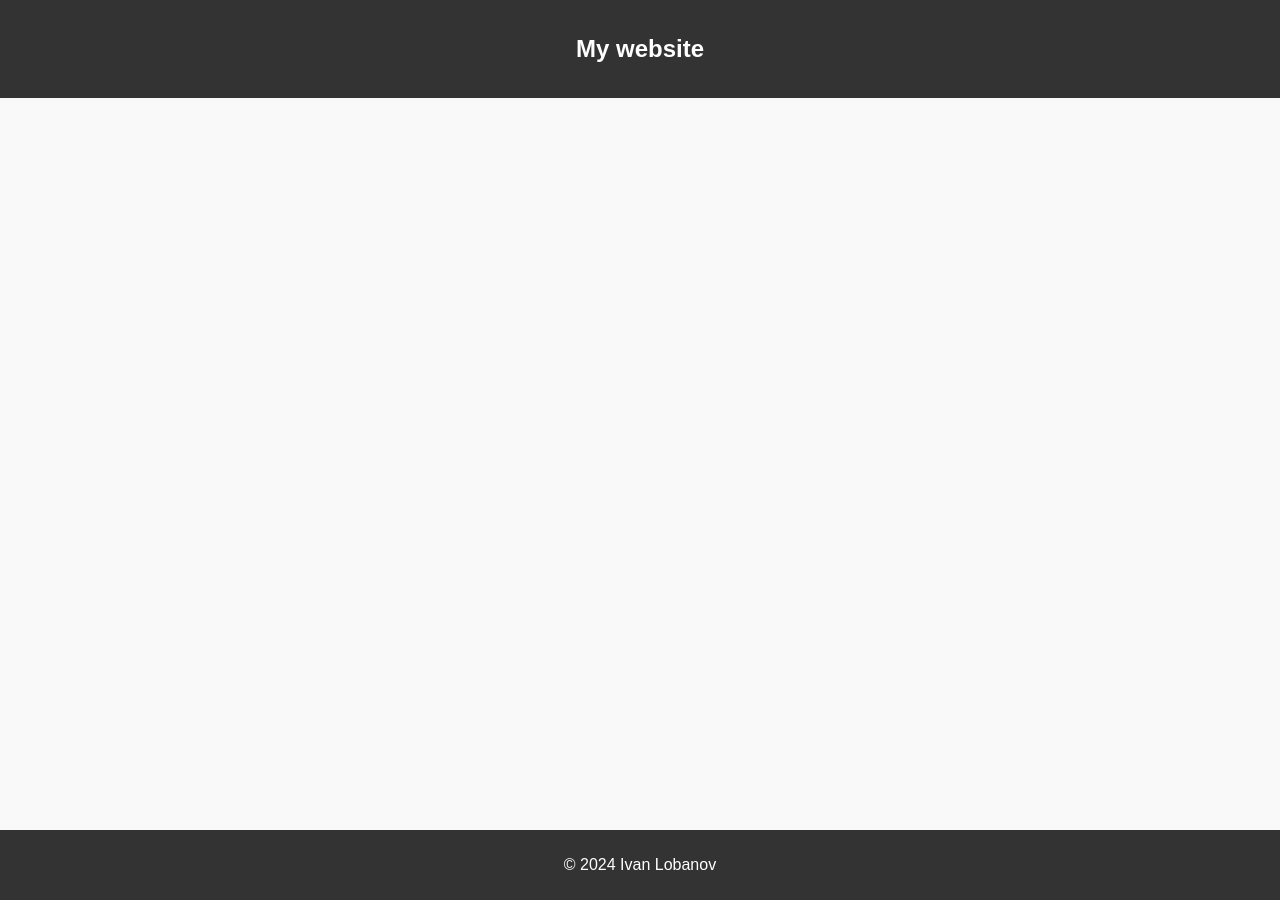
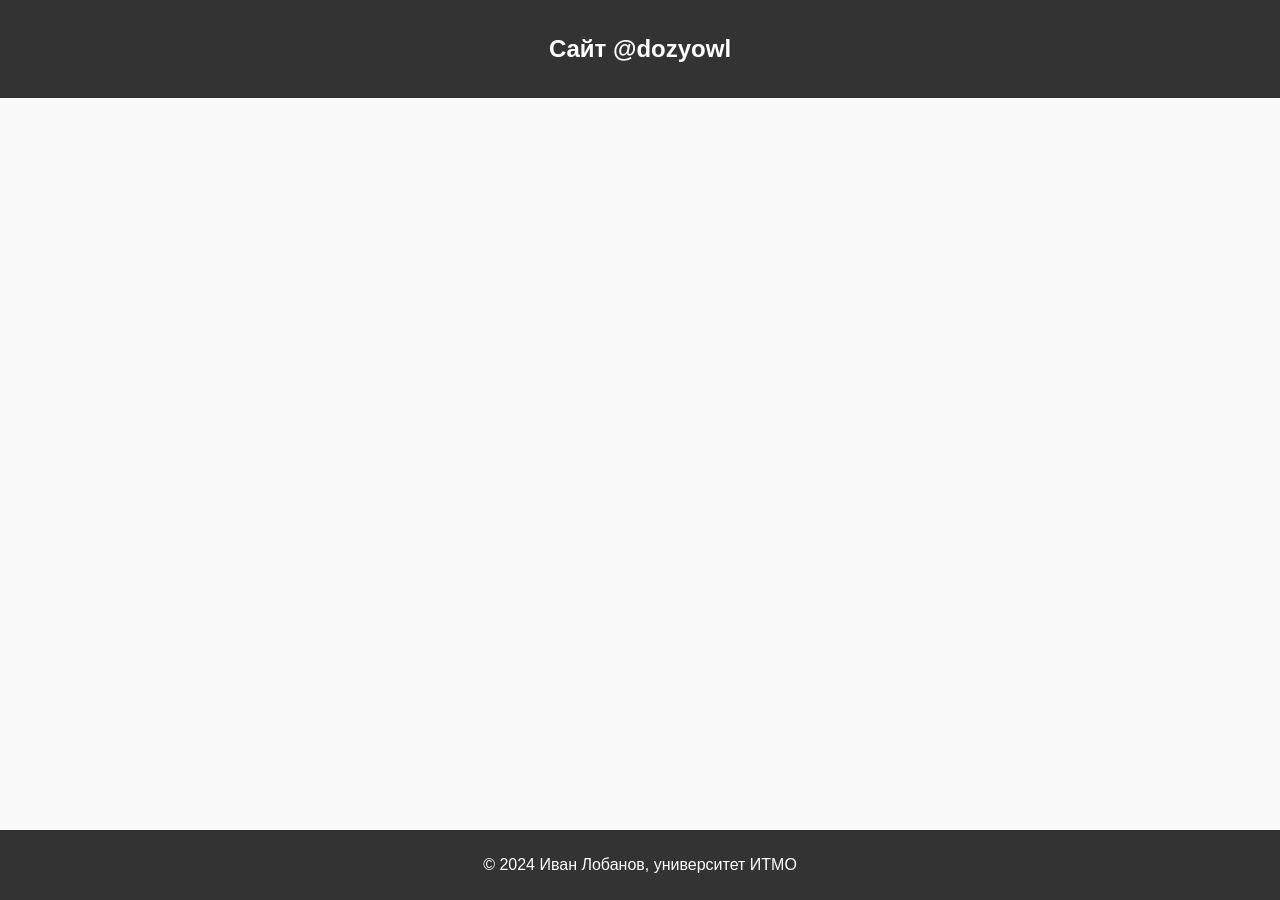
Before and after one commit to mamonten0k/itmo-lab-2.1, an MkDocs documentation site: the page built from docs/index.md, in a window 1280 px wide. Built offline with MkDocs 1.6.1, drawn with Linux system fonts in a browser that asks for light colours.

Commit message:
lab-2.1: fix ui

```diff
--- a/mkdocs.yml
+++ b/mkdocs.yml
@@ -1,9 +1,9 @@
-site_name: "My website"
-site_description: "About dozy_owl"
-site_author: "Ivan Lobanov"
+site_name: "Сайт @dozyowl"
+site_description: "Про dozy_owl"
+site_author: "Иван Лобанов, университет ИТМО"
 theme:
+  name: null
   custom_dir: theme/
-  name: null
 plugins:
   - search
 nav:
```
Also changed, not shown: docs/index.md (line endings or trailing spaces).
